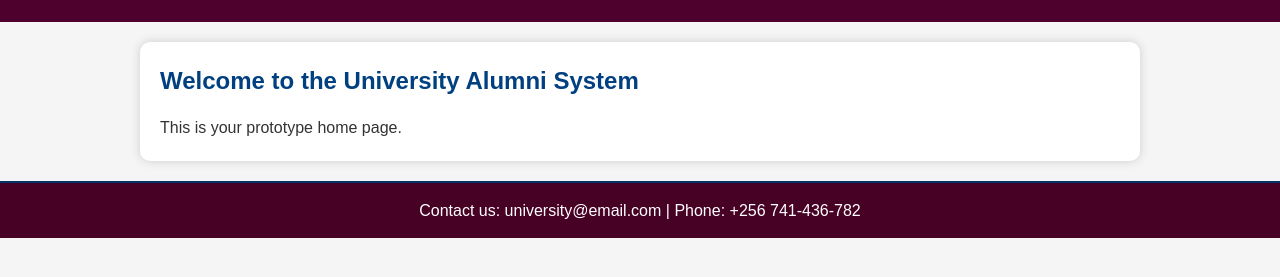
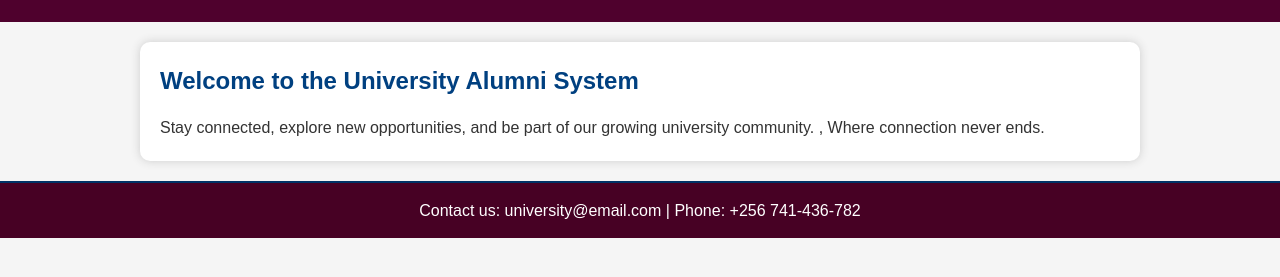
Before and after one commit to CAROOTECH/UNIVERSITY-ALUMNI-SYSTEM, a plain HTML site: page index.html in a window 1280 px wide. Shown: the part 105-382 px from the top of the page. Drawn offline with Linux system fonts and the light colour scheme.

Commit message:
Update index.html

```diff
--- a/index.html
+++ b/index.html
@@ -22,7 +22,9 @@
     <!-- Main Content -->
     <main>
         <h2>Welcome to the University Alumni System</h2>
-        <p>This is your prototype home page.</p>
+        <p>Stay connected, explore new opportunities, and be part of our growing university community.
+           , Where connection never ends.
+            </p>
     </main>
 
     <!-- Footer -->
```
